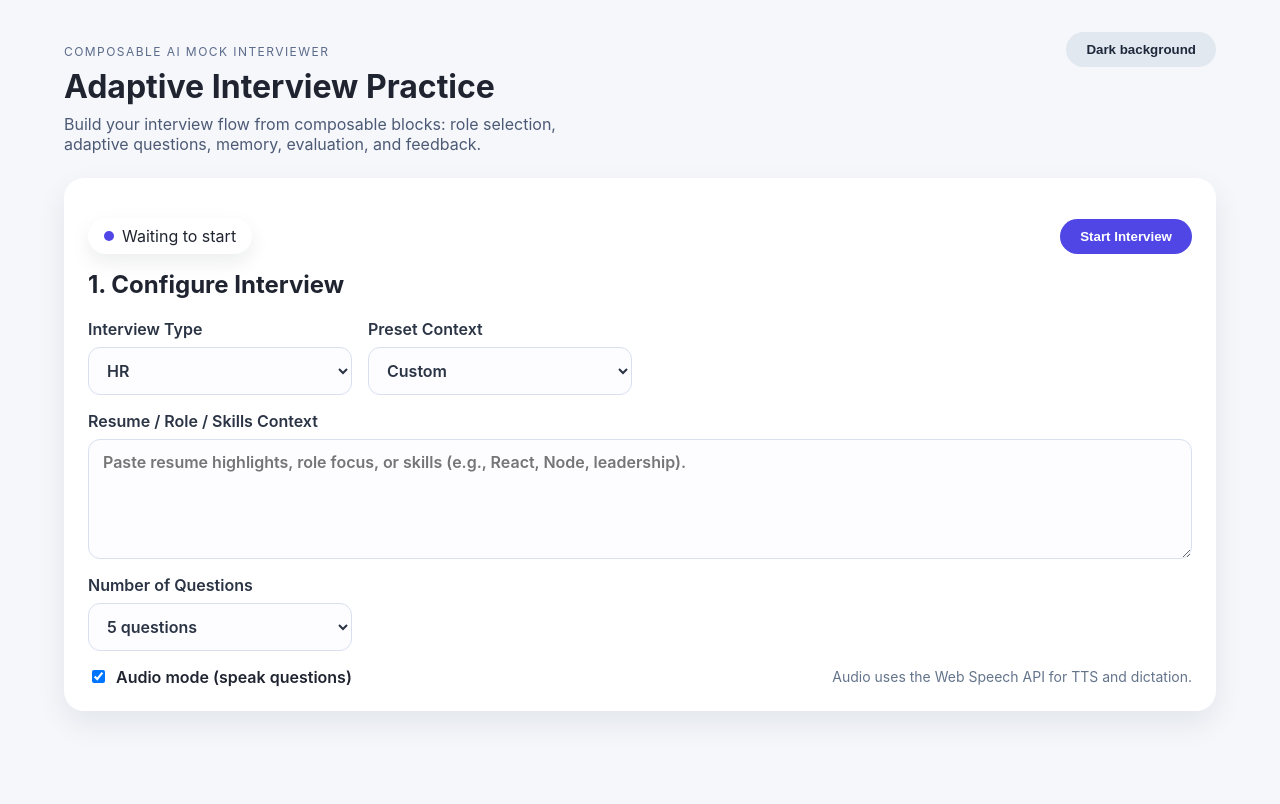
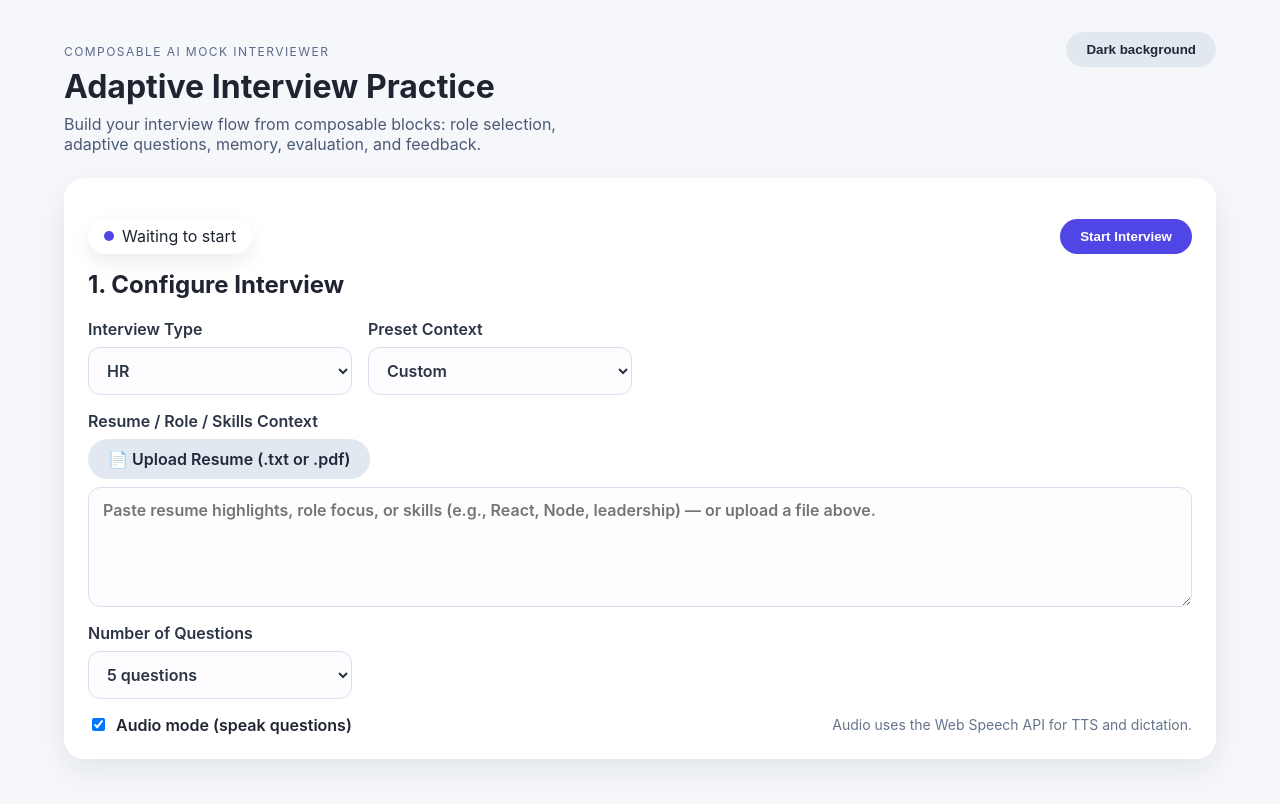
Before and after one commit to JITENDRAGAHERWAR03/-Composable-AI-Mock-Interviewer, a Next.js app: page / in a window 1280 px wide. Shown: the top 804 px of the page. Built offline with nearby package versions, Linux system fonts and the light colour scheme.

Commit message:
feat: add resume upload support for .txt and .pdf files

```diff
--- /dev/null
+++ b/app/api/parse-pdf/route.ts
@@ -0,0 +1,23 @@
+import { NextResponse } from "next/server";
+
+export async function POST(request: Request) {
+  try {
+    const arrayBuffer = await request.arrayBuffer();
+    const { extractText } = await import("unpdf");
+    const { text } = await extractText(new Uint8Array(arrayBuffer), {
+      mergePages: true,
+    });
+
+    if (!text?.trim()) {
+      return NextResponse.json(
+        { error: "No text found in PDF" },
+        { status: 422 }
+      );
+    }
+
+    return NextResponse.json({ text: text.trim() });
+  } catch (err) {
+    console.error("PDF parse error:", err);
+    return NextResponse.json({ error: "Failed to parse PDF" }, { status: 500 });
+  }
+}
--- a/app/page.tsx
+++ b/app/page.tsx
@@ -1,7 +1,7 @@
 "use client";
 
 import { useRouter } from "next/navigation";
-import { useState } from "react";
+import { useRef, useState } from "react";
 
 const presets = [
   { value: "", label: "Custom" },
@@ -19,6 +19,66 @@ export default function HomePage() {
   const [audioEnabled, setAudioEnabled] = useState(true);
   const [status, setStatus] = useState("Waiting to start");
   const [loading, setLoading] = useState(false);
+  const [uploadStatus, setUploadStatus] = useState<
+    "idle" | "loading" | "success" | "error"
+  >("idle");
+  const [uploadFileName, setUploadFileName] = useState("");
+  const fileInputRef = useRef<HTMLInputElement>(null);
+
+  /** Parse a plain-text file directly */
+  const readTxt = (file: File): Promise<string> =>
+    new Promise((resolve, reject) => {
+      const reader = new FileReader();
+      reader.onload = (ev) => resolve((ev.target?.result as string) ?? "");
+      reader.onerror = () => reject(new Error("Could not read file"));
+      reader.readAsText(file);
+    });
+
+  /** Extract text from a PDF via the /api/parse-pdf server route */
+  const readPdf = async (file: File): Promise<string> => {
+    const arrayBuffer = await file.arrayBuffer();
+    const response = await fetch("/api/parse-pdf", {
+      method: "POST",
+      headers: { "Content-Type": "application/pdf" },
+      body: arrayBuffer,
+    });
+    if (!response.ok) throw new Error(`Server error ${response.status}`);
+    const data = await response.json();
+    if (data.error) throw new Error(data.error);
+    return data.text as string;
+  };
+
+  const handleFileUpload = async (
+    e: React.ChangeEvent<HTMLInputElement>
+  ) => {
+    const file = e.target.files?.[0];
+    if (!file) return;
+
+    setUploadFileName(file.name);
+    setUploadStatus("loading");
+
+    try {
+      let text = "";
+      if (file.name.endsWith(".pdf")) {
+        text = await readPdf(file);
+      } else {
+        text = await readTxt(file);
+      }
+
+      if (!text.trim()) {
+        throw new Error("File appears to be empty or unreadable");
+      }
+
+      setContext(text.trim());
+      setUploadStatus("success");
+    } catch (err) {
+      console.error(err);
+      setUploadStatus("error");
+    }
+
+    // Reset so the same file can be re-uploaded if needed
+    if (fileInputRef.current) fileInputRef.current.value = "";
+  };
 
   const handleStart = async () => {
     setLoading(true);
@@ -38,6 +98,15 @@ export default function HomePage() {
 
     router.push(`/interview?sessionId=${payload.sessionId}&audio=${audioEnabled}`);
   };
+
+  const uploadLabel =
+    uploadStatus === "loading"
+      ? "Reading…"
+      : uploadStatus === "success"
+      ? `✓ ${uploadFileName}`
+      : uploadStatus === "error"
+      ? "Upload failed — try again"
+      : "Upload Resume (.txt or .pdf)";
 
   return (
     <main className="panel">
@@ -75,14 +144,65 @@ export default function HomePage() {
             ))}
           </select>
         </label>
-        <label className="field field--full">
-          Resume / Role / Skills Context
+
+        {/* ── Resume Upload ── */}
+        <div className="field field--full">
+          <span>Resume / Role / Skills Context</span>
+          <div style={{ display: "flex", alignItems: "center", gap: "10px" }}>
+            {/* Hidden real input */}
+            <input
+              ref={fileInputRef}
+              id="resume-upload"
+              type="file"
+              accept=".txt,.pdf"
+              onChange={handleFileUpload}
+              style={{ display: "none" }}
+            />
+            {/* Styled trigger button */}
+            <label
+              htmlFor="resume-upload"
+              className="btn"
+              style={{
+                cursor: uploadStatus === "loading" ? "not-allowed" : "pointer",
+                opacity: uploadStatus === "loading" ? 0.6 : 1,
+                whiteSpace: "nowrap",
+                flexShrink: 0,
+              }}
+              aria-disabled={uploadStatus === "loading"}
+            >
+              📄 {uploadLabel}
+            </label>
+
+            {uploadStatus === "success" && (
+              <button
+                className="btn"
+                type="button"
+                style={{ flexShrink: 0 }}
+                onClick={() => {
+                  setContext("");
+                  setUploadStatus("idle");
+                  setUploadFileName("");
+                }}
+                title="Clear uploaded resume"
+              >
+                ✕ Clear
+              </button>
+            )}
+          </div>
+
           <textarea
             value={context}
             onChange={(event) => setContext(event.target.value)}
-            placeholder="Paste resume highlights, role focus, or skills (e.g., React, Node, leadership)."
+            placeholder="Paste resume highlights, role focus, or skills (e.g., React, Node, leadership) — or upload a file above."
           />
-        </label>
+
+          {uploadStatus === "error" && (
+            <p style={{ color: "var(--primary)", fontSize: "0.85rem", margin: 0 }}>
+              Could not parse the file. Please check it&apos;s a valid .txt or .pdf and try again.
+            </p>
+          )}
+        </div>
+
         <label className="field">
           Number of Questions
           <select
--- a/package.json
+++ b/package.json
@@ -11,7 +11,8 @@
   "dependencies": {
     "next": "14.2.5",
     "react": "18.3.1",
-    "react-dom": "18.3.1"
+    "react-dom": "18.3.1",
+    "unpdf": "^1.6.2"
   },
   "devDependencies": {
     "@types/node": "20.14.9",
```
Also changed, not shown: 1 other file (tests, documents, lock files or other folders).
